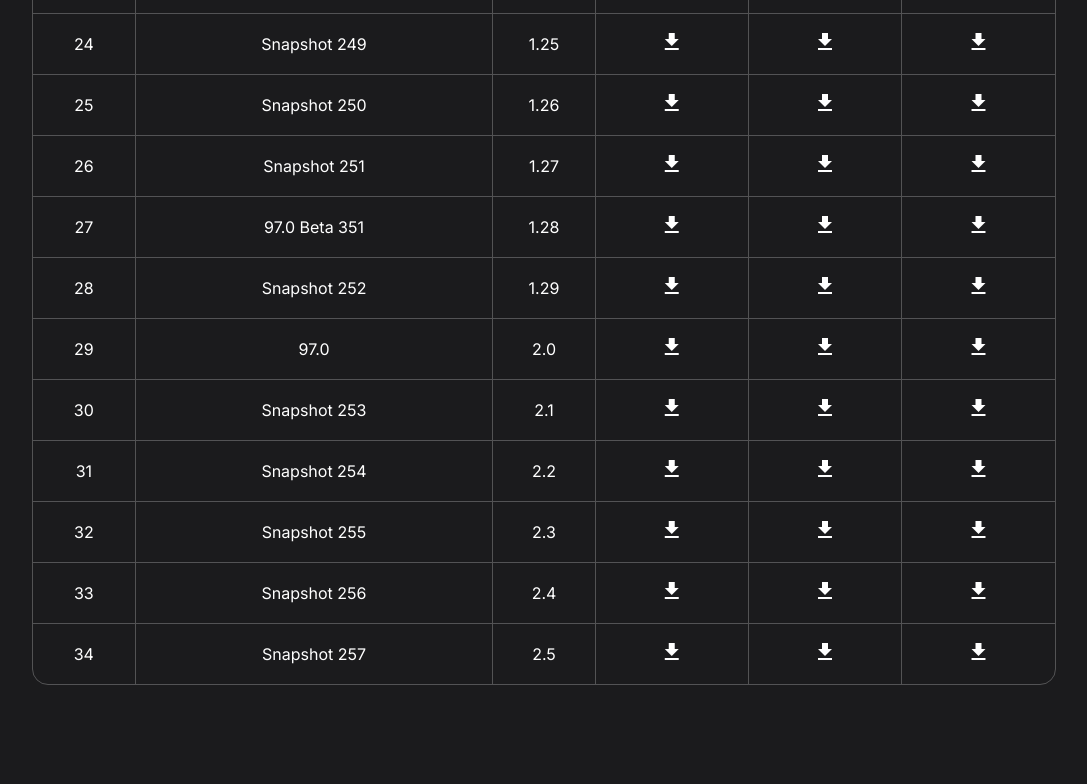
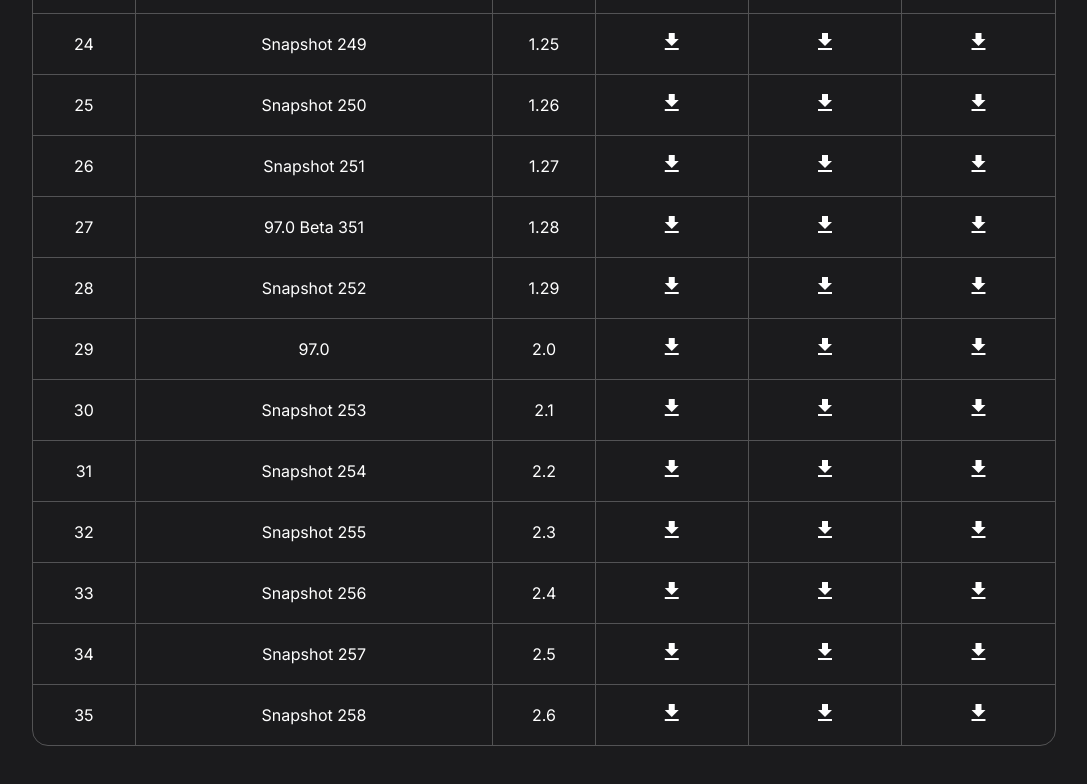
Before and after one commit to The-Powder-Toy-Korea/The-Powder-Toy-Korea.github.io, a plain HTML site: page download.html in a window 1280 px wide. Shown: the part 2078-2862 px from the top of the page, without its empty margins (96-1183 px from the left). Drawn offline with Linux system fonts and the light colour scheme; a web font is replaced by a local one.

Commit message:
Add Release 2.6
Signed-off-by: Gyo-hyeon Lee <perssphere07@outlook.com>

```diff
--- a/download.html
+++ b/download.html
@@ -274,6 +274,12 @@
 							<td><a href="https://starcatcher.us/TPT/mods/TPTKoreanMod/Older/TPTKoreanMod%2034.dmg"><span class="material-icons md-light">download</span></a></td>
 							<td><a href="https://starcatcher.us/TPT/mods/TPTKoreanMod/Older/TPTKoreanMod%2034%20linux64.zip"><span class="material-icons md-light">download</span></a></td>
 						</tr>
+						<tr>
+							<td>35</td><td>Snapshot 258</td><td>2.6</td>
+							<td><a href="https://starcatcher.us/TPT/mods/TPTKoreanMod/Older/TPTKoreanMod%2035.zip"><span class="material-icons md-light">download</span></a></td>
+							<td><a href="https://starcatcher.us/TPT/mods/TPTKoreanMod/Older/TPTKoreanMod%2035.dmg"><span class="material-icons md-light">download</span></a></td>
+							<td><a href="https://starcatcher.us/TPT/mods/TPTKoreanMod/Older/TPTKoreanMod%2035%20linux64.zip"><span class="material-icons md-light">download</span></a></td>
+						</tr>
 					</tbody>
 				</table>
 			</div>
```
